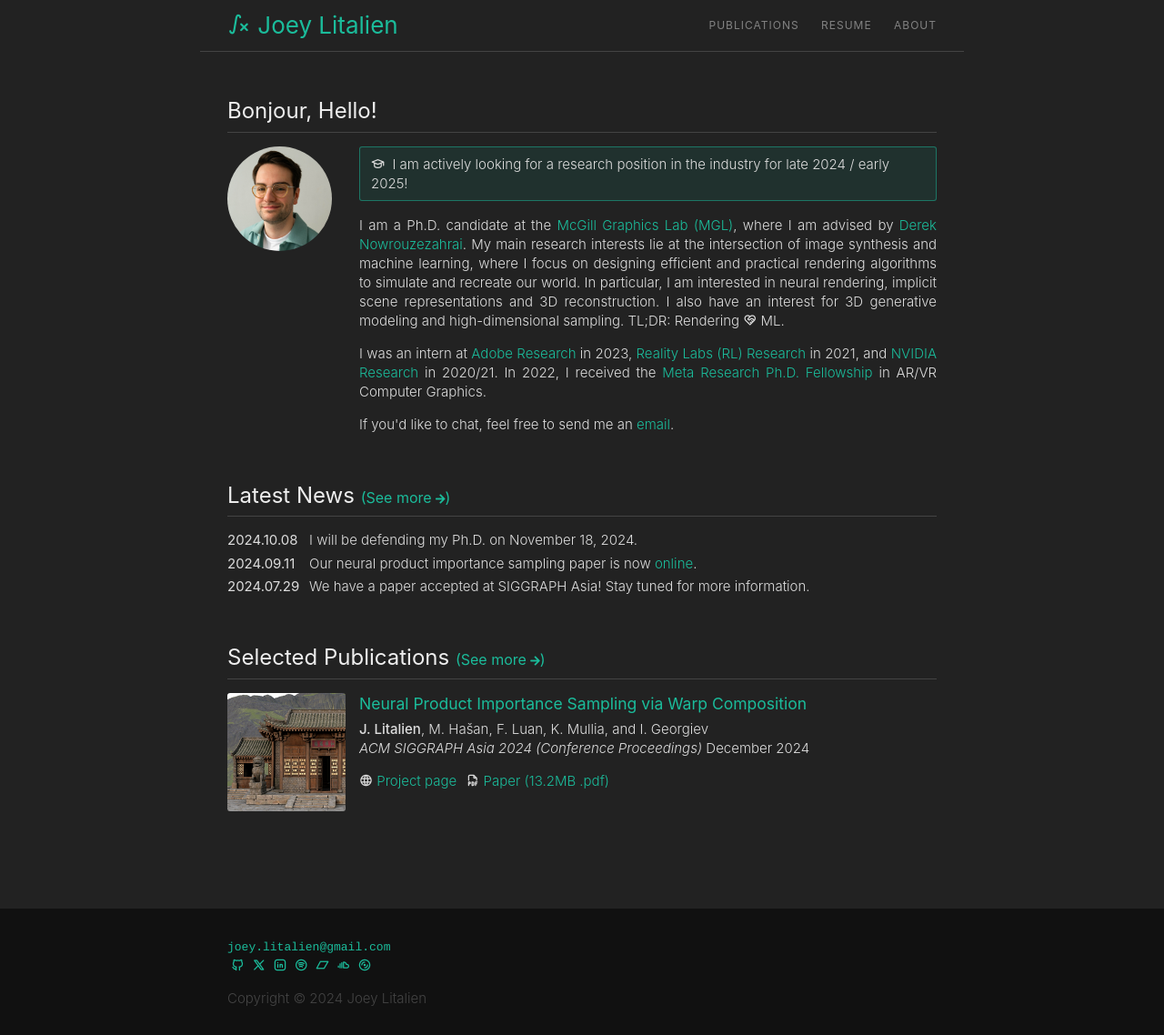
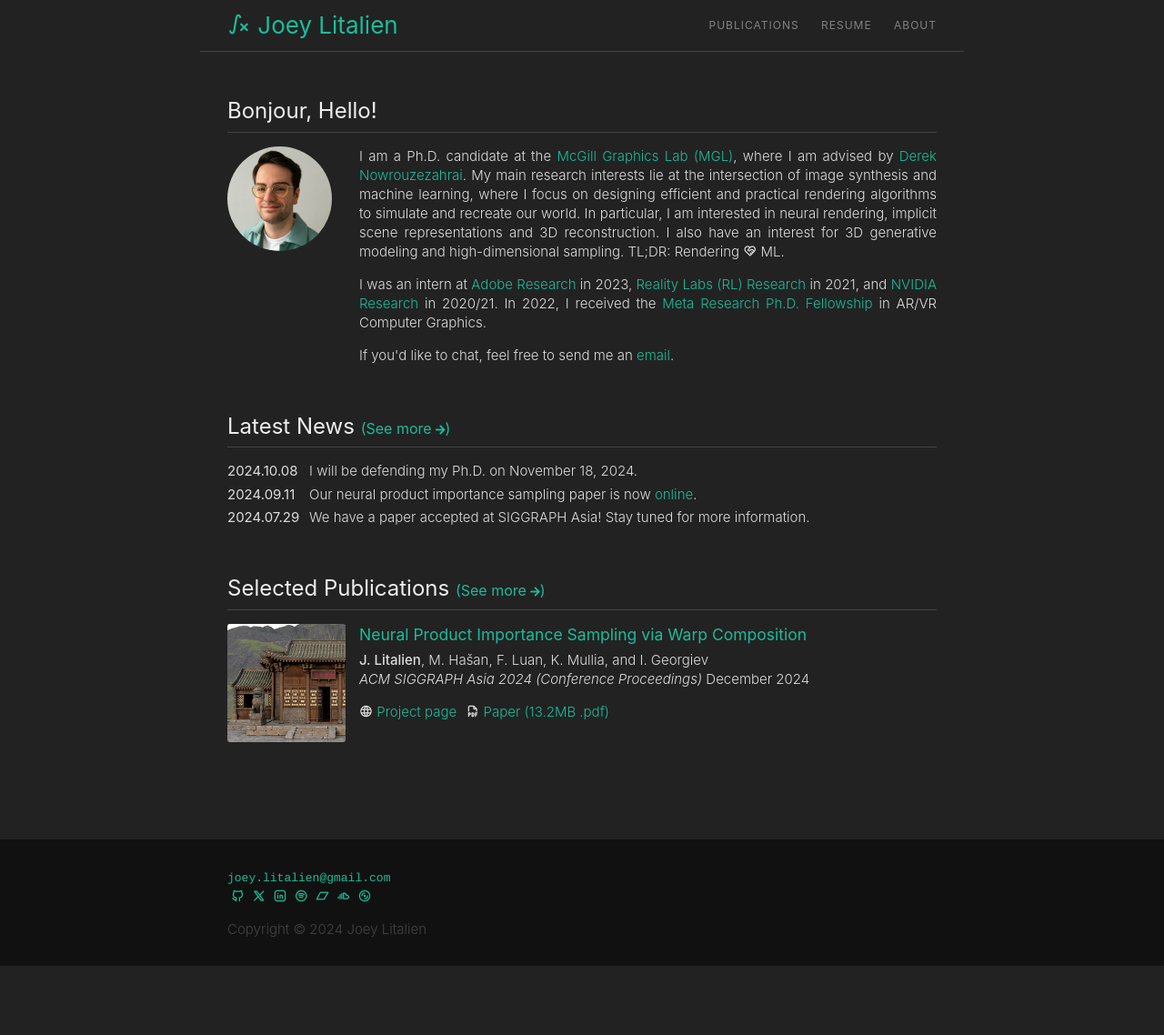
Before and after one commit to joeylitalien/joeylitalien.github.io, a Jekyll site: the page built from index.html, in a window 1280 px wide. Shown: the whole page at 91% size. Built offline with Jekyll 4.4.1, drawn with Linux system fonts in a browser that asks for light colours; nearby versions of some CDN libraries; a style sheet for code colours, icons or effects is not loaded; after the commit the page ends 1062 px from its top, so only the background shows below that.

Commit message:
No more seeking job

```diff
--- a/index.html
+++ b/index.html
@@ -10,9 +10,9 @@ layout: default
            <img src="assets/me_2023.png" id="home-profile"/>
         </div>
         <div class="col-10 no-rpadding">
-          <div class="alert">
+          <!-- <div class="alert">
             <i class="ti ti-school"></i>&nbsp; I am actively looking for a research position in the industry for late 2024 / early 2025!
-          </div>
+          </div> -->
             <p class="justified">I am a Ph.D. candidate at the <a href="http://gfx.lab.mcgill.ca/">
               McGill Graphics Lab (MGL)</a>, where I am advised by
               <a href="http://www.cim.mcgill.ca/~derek/">Derek Nowrouzezahrai</a>.
```
Also changed, not shown: 3 other files.
